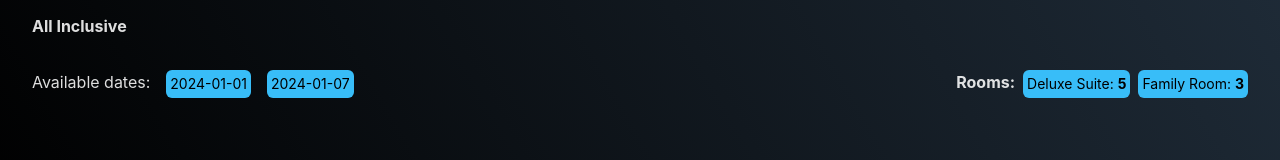
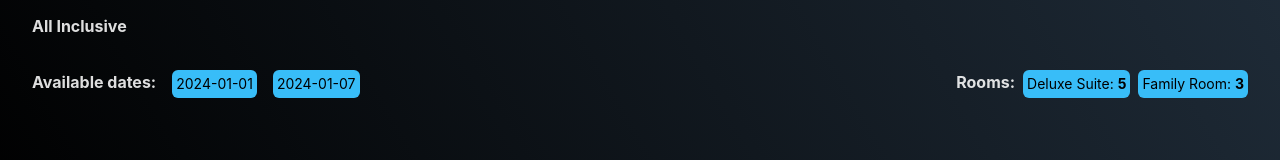
Before and after one commit to GenaPlem/hotel_spa, a React (Create React App) app: page /hotels/1 in a window 1280 px wide. Shown: the part 554-714 px from the top of the page. Built offline with nearby package versions, Linux system fonts and the light colour scheme.

Commit message:
Update styles

```diff
--- a/src/components/hotels/HotelDetails.js
+++ b/src/components/hotels/HotelDetails.js
@@ -28,7 +28,7 @@ export default function HotelDetails() {
       <p className="text-left py-3 font-bold">{hotelData.boardBasis}</p>
       <div className="my-5 flex flex-wrap justify-between gap-2">
         <div className="flex gap-4">
-          <p>Available dates: </p>
+          <p className="font-bold">Available dates: </p>
           {hotelData.datesOfTravel.map((date, index) => (
             <p
               key={`date-${index}`}
--- a/src/pages/DetailsPage.js
+++ b/src/pages/DetailsPage.js
@@ -1,5 +1,5 @@
 import HotelDetails from "../components/hotels/HotelDetails";
 
 export default function DetailsPage() {
-  return <HotelDetails></HotelDetails>;
+  return <HotelDetails />;
 }
```
